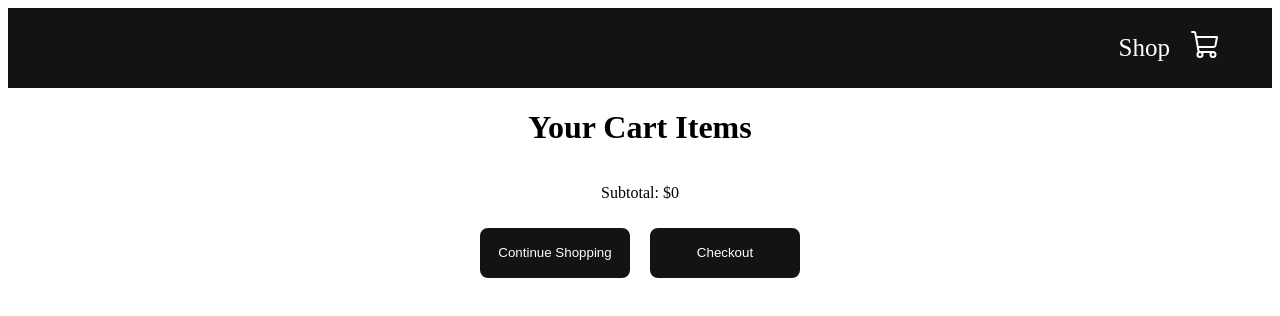
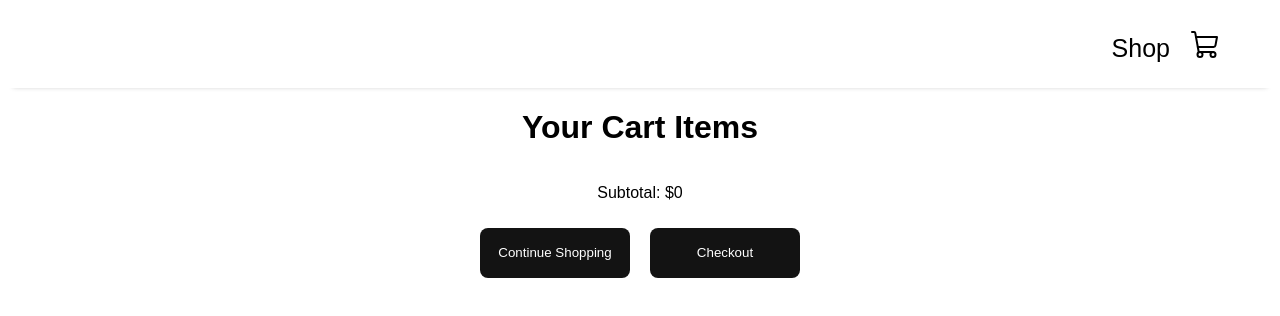
Before and after one commit to yifeixiaoo/ecommerce-site, a React (Create React App) app: page /cart in a window 1280 px wide. Shown: the top 316 px of the page. Built offline with nearby package versions, Linux system fonts and the light colour scheme.

Commit message:
add home page

```diff
--- a/src/App.css
+++ b/src/App.css
@@ -1,5 +1,6 @@
 .App {
   text-align: center;
+  font-family: Blinker,sans-serif;
 }
 
 .App-logo {
--- a/src/App.js
+++ b/src/App.js
@@ -3,6 +3,7 @@ import {BrowserRouter as Router, Routes, Route} from 'react-router-dom';
 import { Navbar } from "./components/navbar";
 import { Shop } from './pages/shop/shop';
 import { Cart } from './pages/cart/cart'
+import { Home } from './pages/home/home';
 import { ShopContextProvider } from './context/shop-context';
 
 function App() {
@@ -12,7 +13,8 @@ function App() {
         <Router>
           <Navbar />
           <Routes>
-            <Route path = "/" element={<Shop />}/>
+            <Route path = "/" element={<Home />}/>
+            <Route path = "/shop" element={<Shop />}/>
             <Route path = "/cart" element={<Cart />}/>
           </Routes>
         </Router>
--- a/src/components/navbar.css
+++ b/src/components/navbar.css
@@ -1,7 +1,8 @@
 .navbar {
     width: 100%;
     height: 80px;
-    background-color: rgb(19, 19, 19);
+    background-color: white;
+    box-shadow: 0 4px 5px -5px rgba(0,0,0,.23);
     display: flex;
     justify-content: flex-end;
     align-items: center;
@@ -15,7 +16,7 @@
 
   .links a {
     text-decoration: none;
-    color: white;
+    color: black;
     margin-left: 20px;
     font-size: 25px;
   }
--- a/src/components/navbar.jsx
+++ b/src/components/navbar.jsx
@@ -6,7 +6,7 @@ import "./navbar.css"
 export const Navbar = () => {
     return <div className="navbar">
         <div className="links">
-            <Link to="/"> Shop </Link>
+            <Link to="/shop"> Shop </Link>
             <Link to="/cart">
                 <ShoppingCart size={32} />
             </Link>
--- a/src/pages/cart/cart.jsx
+++ b/src/pages/cart/cart.jsx
@@ -25,7 +25,7 @@ export const Cart = () => {
             </div>
             <div className="checkout">
                 <p> Subtotal: ${totalPrice}</p>
-                <button onClick={() => navigate("/")}> Continue Shopping </button>
+                <button onClick={() => navigate("/shop")}> Continue Shopping </button>
                 <button> Checkout </button>
             </div>
         </div>
--- /dev/null
+++ b/src/pages/home/home.jsx
@@ -0,0 +1,7 @@
+import React from "react";
+
+export const Home = () => {
+    return <div className="home">
+        Home
+    </div>
+};
```
